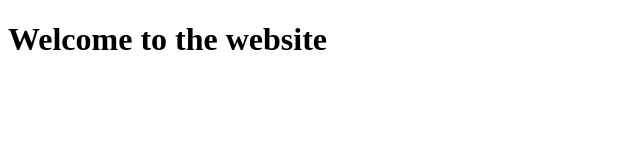
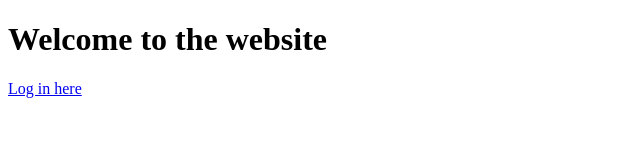
Before and after one commit to gbirrielg/CMSC-447-Group-Project, a plain HTML site: page index.html in a window 1280 px wide. Shown: the whole page, without its empty margins (0-640 px from the left). Drawn offline with Linux system fonts and the light colour scheme.

Commit message:
Update index.html

```diff
--- a/index.html
+++ b/index.html
@@ -6,6 +6,7 @@
   <body>
     <header>
       <h1>Welcome to the website</h1>
+      <a href='HTML_Pages/loginPage.html'>Log in here</a>
     </header>
   </body>
 </html>
```
